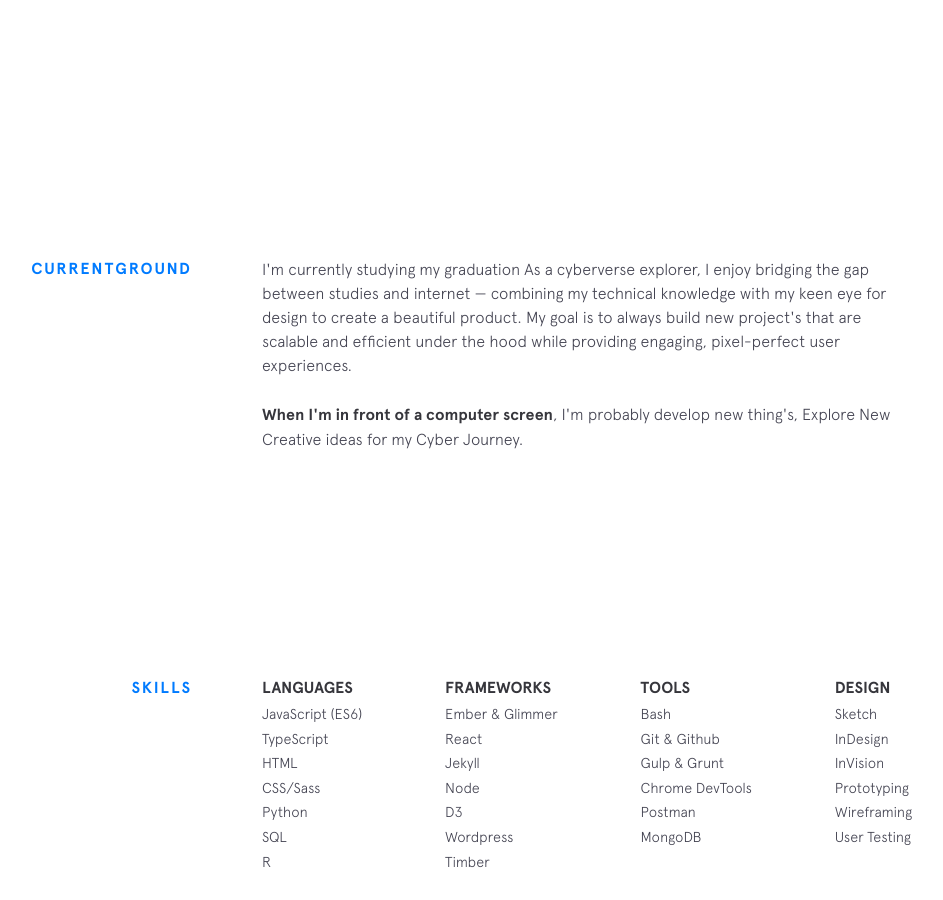
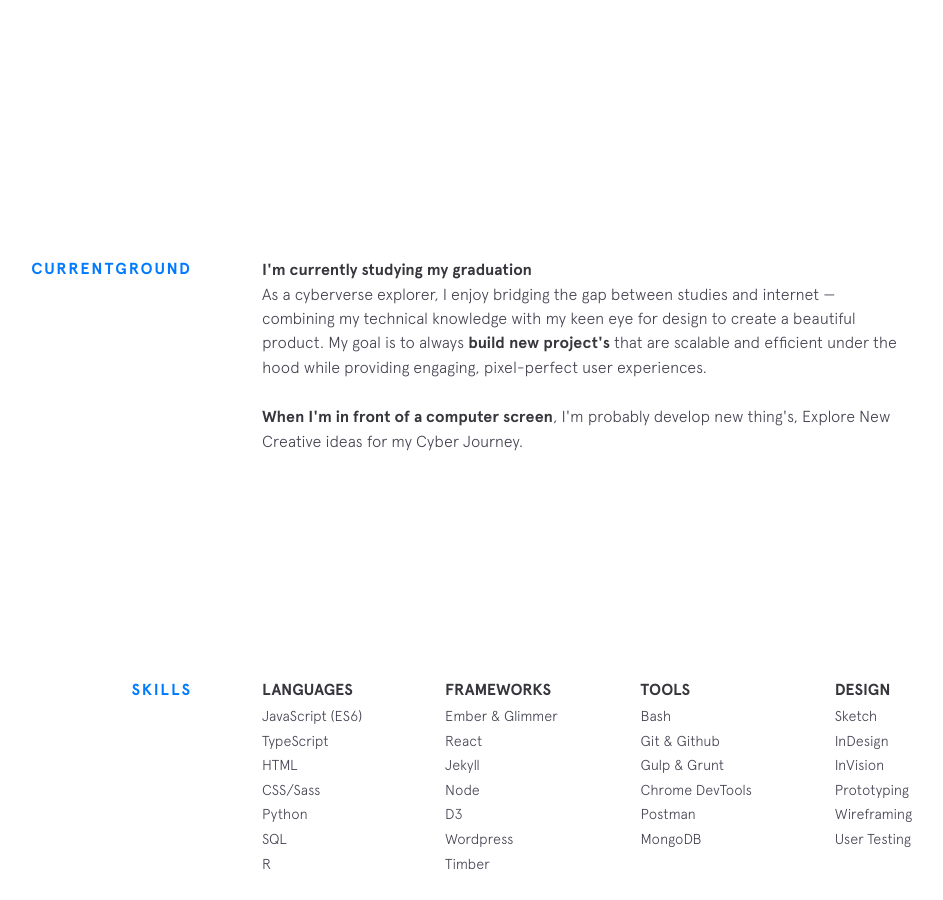
Before and after one commit to thatbynln/thatbynln.github.io, a Jekyll site: the page built from index.html, in a window 1280 px wide and 900 px high, scrolled down 743 px. Shown: the whole window, without its empty margins (188-1131 px from the left). Built offline with Jekyll 4.4.1, drawn with Linux system fonts in a browser that asks for light colours; nearby versions of some CDN libraries.

```diff
--- a/_includes/background.html
+++ b/_includes/background.html
@@ -3,9 +3,9 @@
   <div class="section__content">
 
     <p>
-      I'm currently studying my graduation
+      <strong>I'm currently studying my graduation</strong><br>
       As a cyberverse explorer, I enjoy bridging the gap between studies and internet &mdash; combining my technical knowledge
-      with my keen eye for design to create a beautiful product. My goal is to always build new project's that are scalable
+      with my keen eye for design to create a beautiful product. My goal is to always <strong>build new project's </strong>that are scalable
       and efficient under the hood while providing engaging, pixel-perfect user experiences.
     </p>
 
```
